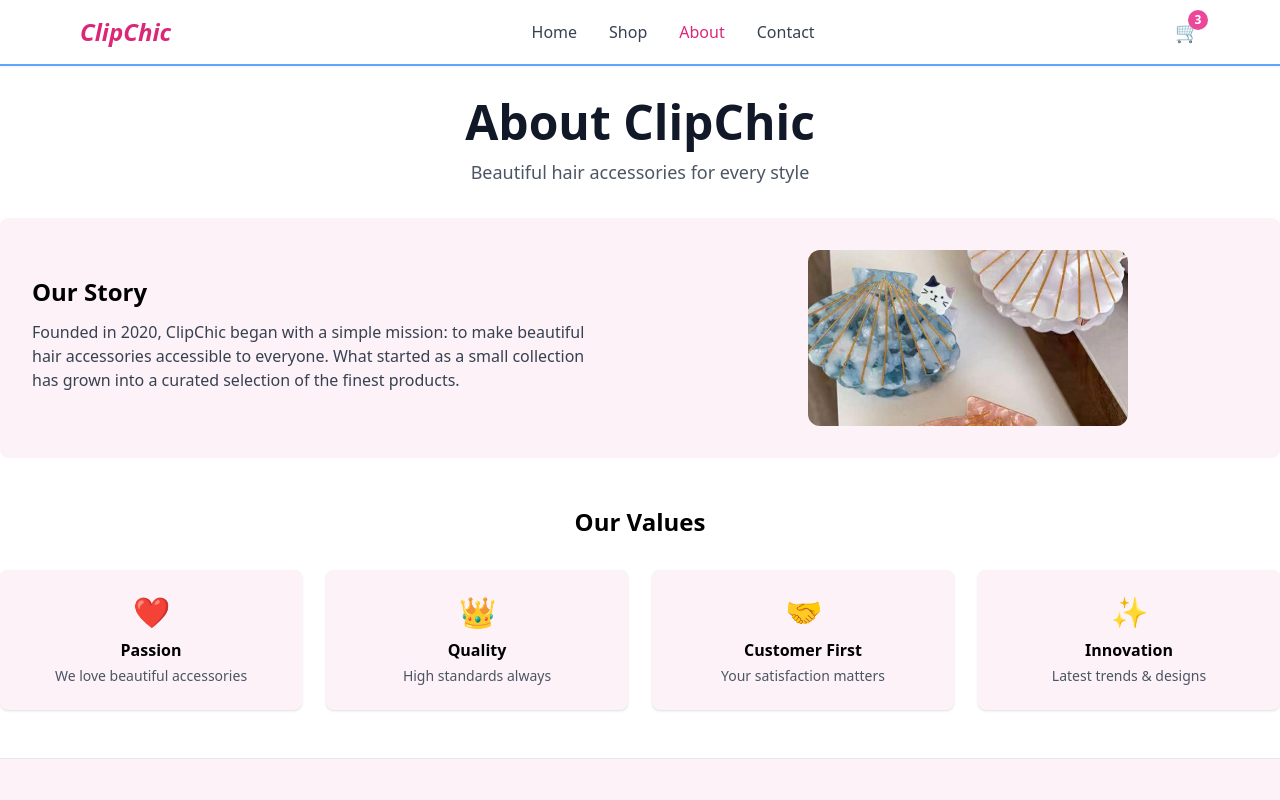
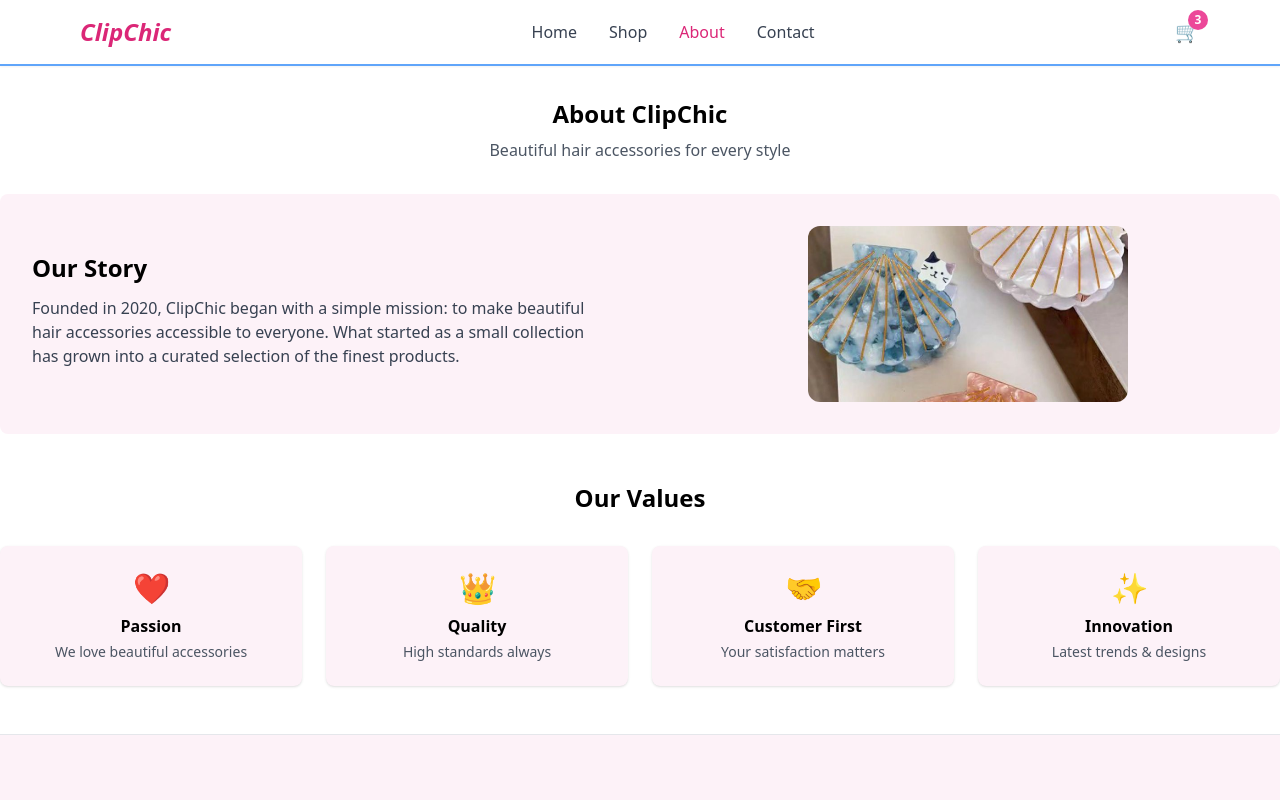
Before and after one commit to oktiarazzahra/clip, a Vue app: page /about in a window 1280 px wide. Shown: the top 800 px of the page. Built offline with nearby package versions, Linux system fonts and the light colour scheme.

Commit message:
feat: Simplify HeroSimple component and add success modal in ProductDetail

```diff
--- a/src/components/Hero/HeroSimple.vue
+++ b/src/components/Hero/HeroSimple.vue
@@ -1,37 +1,13 @@
 <template>
-  <section :class="sectionClass">
-    <div class="max-w-6xl mx-auto text-center">
-      <h1 :class="titleClass">
-        {{ title }}
-      </h1>
-      <p :class="subtitleClass">
-        {{ subtitle }}
-      </p>
-    </div>
+  <section class="py-8 text-center">
+    <h1 class="text-2xl font-bold mb-2">{{ title }}</h1>
+    <p class="text-gray-600">{{ subtitle }}</p>
   </section>
 </template>
 
 <script setup>
 defineProps({
-  title: {
-    type: String,
-    required: true
-  },
-  subtitle: {
-    type: String,
-    required: true
-  },
-  sectionClass: {
-    type: String,
-    default: 'bg-gradient-to-b from-pink-50 to-white py-12 px-4 border-b'
-  },
-  titleClass: {
-    type: String,
-    default: 'text-4xl md:text-5xl font-bold text-gray-900 mb-3'
-  },
-  subtitleClass: {
-    type: String,
-    default: 'text-gray-600'
-  }
+  title: String,
+  subtitle: String
 })
 </script>
--- a/src/components/Product/ProductDetail.vue
+++ b/src/components/Product/ProductDetail.vue
@@ -53,6 +53,20 @@
         </button>
       </div>
     </div>
+
+    <!-- Simple Success Modal -->
+    <div
+      v-if="showModal"
+      class="fixed inset-0 z-50 flex items-center justify-center p-4"
+      @click="showModal = false"
+    >
+      <div class="absolute inset-0 bg-black bg-opacity-50"></div>
+      <div class="relative bg-white rounded-lg p-6 max-w-sm w-full text-center shadow-xl">
+        <div class="text-5xl mb-4">✅</div>
+        <h3 class="text-xl font-bold text-gray-900 mb-2">Berhasil!</h3>
+        <p class="text-gray-600">Produk ditambahkan ke keranjang</p>
+      </div>
+    </div>
   </div>
 </template>
 
@@ -62,6 +76,7 @@ import { useRoute } from 'vue-router'
 
 const route = useRoute()
 const quantity = ref(1)
+const showModal = ref(false)
 
 // Product database - should match ProductGrid.vue
 const products = [
@@ -189,6 +204,12 @@ const addToCart = () => {
   // Emit event to update cart count
   window.dispatchEvent(new Event('wishlist-updated'))
 
-  alert('Product added to cart!')
+  // Show modal
+  showModal.value = true
+
+  // Auto close after 2 seconds
+  setTimeout(() => {
+    showModal.value = false
+  }, 2000)
 }
 </script>
```
